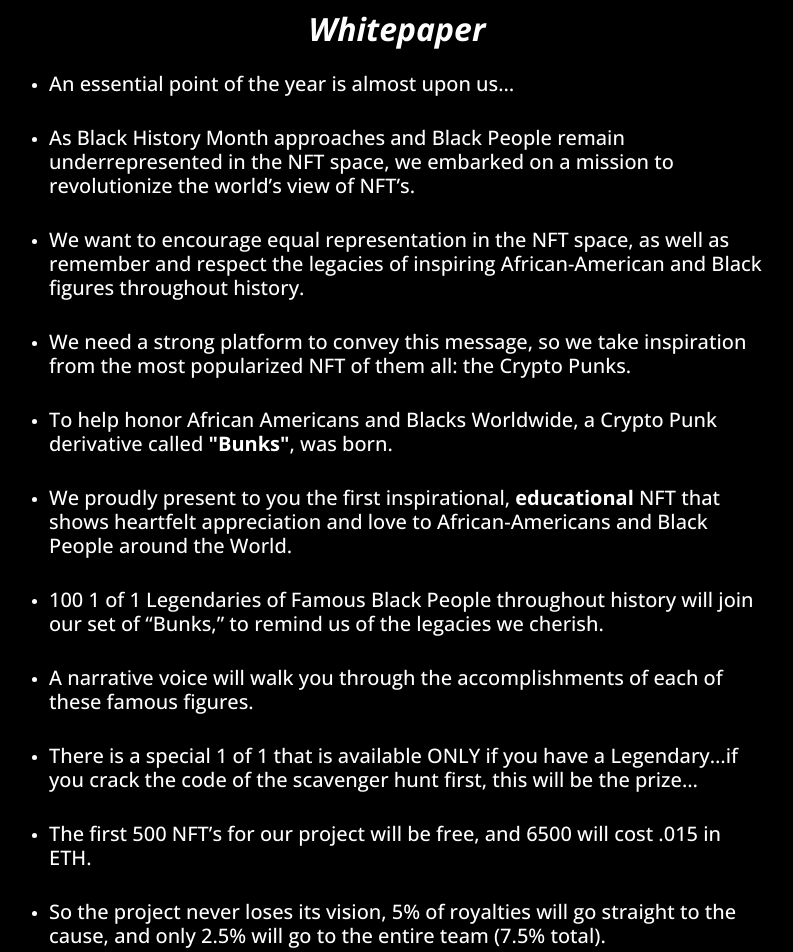
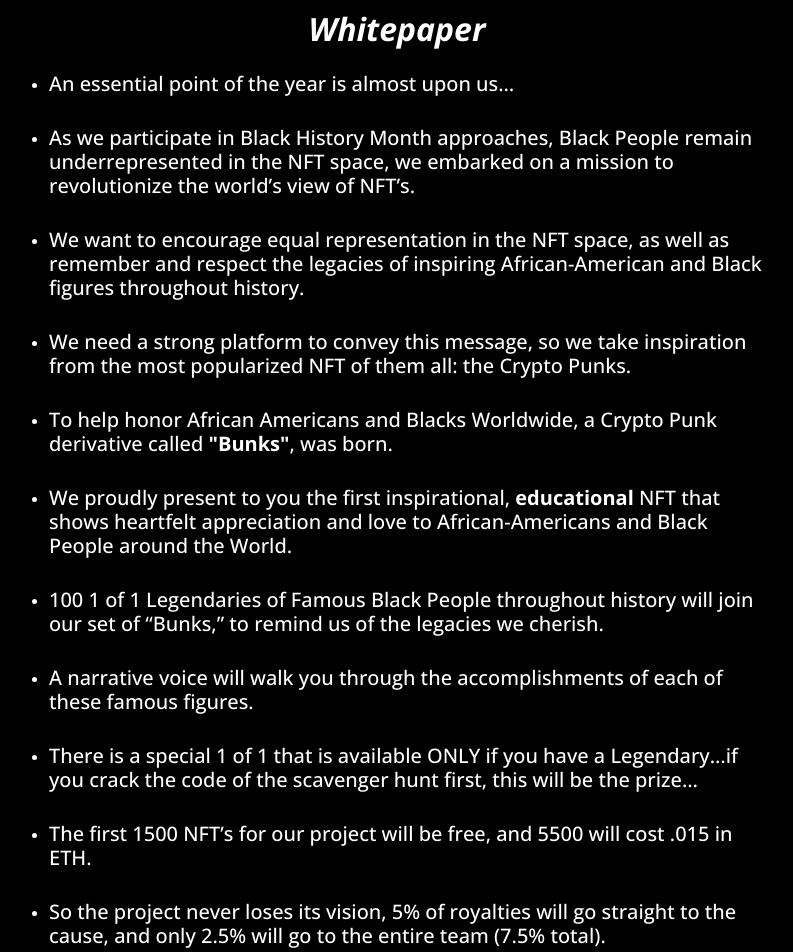
Before and after one commit to jjcatulle/bunks, a React (Create React App) app: page /whitepaper in a window 1280 px wide. Shown: the part 160-1112 px from the top of the page, without its empty margins (243-1036 px from the left). Built offline with nearby package versions, Linux system fonts and the light colour scheme; what web3 would draw is missing.

Commit message:
Update Whitepaper.tsx

```diff
--- a/src/components/whitepaper/Whitepaper.tsx
+++ b/src/components/whitepaper/Whitepaper.tsx
@@ -15,7 +15,7 @@
 
                                 <ul>
                                     <li><p className="lead">An essential point of the year is almost upon us…</p></li>
-                                    <li><p className="lead">As Black History Month approaches and Black People remain underrepresented in the NFT space, we embarked on a mission to revolutionize the world’s view of NFT’s.</p></li>
+                                    <li><p className="lead">As we participate in Black History Month approaches, Black People remain underrepresented in the NFT space, we embarked on a mission to revolutionize the world’s view of NFT’s.</p></li>
                                     <li><p className="lead">We want to encourage equal representation in the NFT space, as well as remember and respect the legacies of inspiring African-American and Black figures throughout history.</p></li>
                                     <li><p className="lead">We need a strong platform to convey this message, so we take inspiration from the most popularized NFT of them all: the Crypto Punks. </p></li>
                                     <li><p className="lead">To help honor African Americans and Blacks Worldwide, a Crypto Punk derivative called <strong>"Bunks"</strong>, was born.</p></li>
@@ -27,7 +27,7 @@
                                     <li><p className="lead">There is a special 1 of 1 that is available ONLY if you have a Legendary…if you crack the code of the scavenger hunt first, this will be the prize…</p></li>
 
 
-                                    <li><p className="lead">The first 500 NFT’s for our project will be free, and 6500 will cost .015 in ETH.</p></li>
+                                    <li><p className="lead">The first 1500 NFT’s for our project will be free, and 5500 will cost .015 in ETH.</p></li>
                                     <li><p className="lead">So the project never loses its vision, 5% of royalties will go straight to the cause, and only 2.5% will go to the entire team (7.5% total).</p></li>
                                     <li><p className="lead">When we sell out, we will donate <strong>20%</strong> sales to Black Communities and DAO. </p></li>
                                     <li><p className="lead"><strong>Truly impactful amounts</strong> will go to underfunded schools, charities, and programs suggested by the community, as well as the team.</p></li>
```
